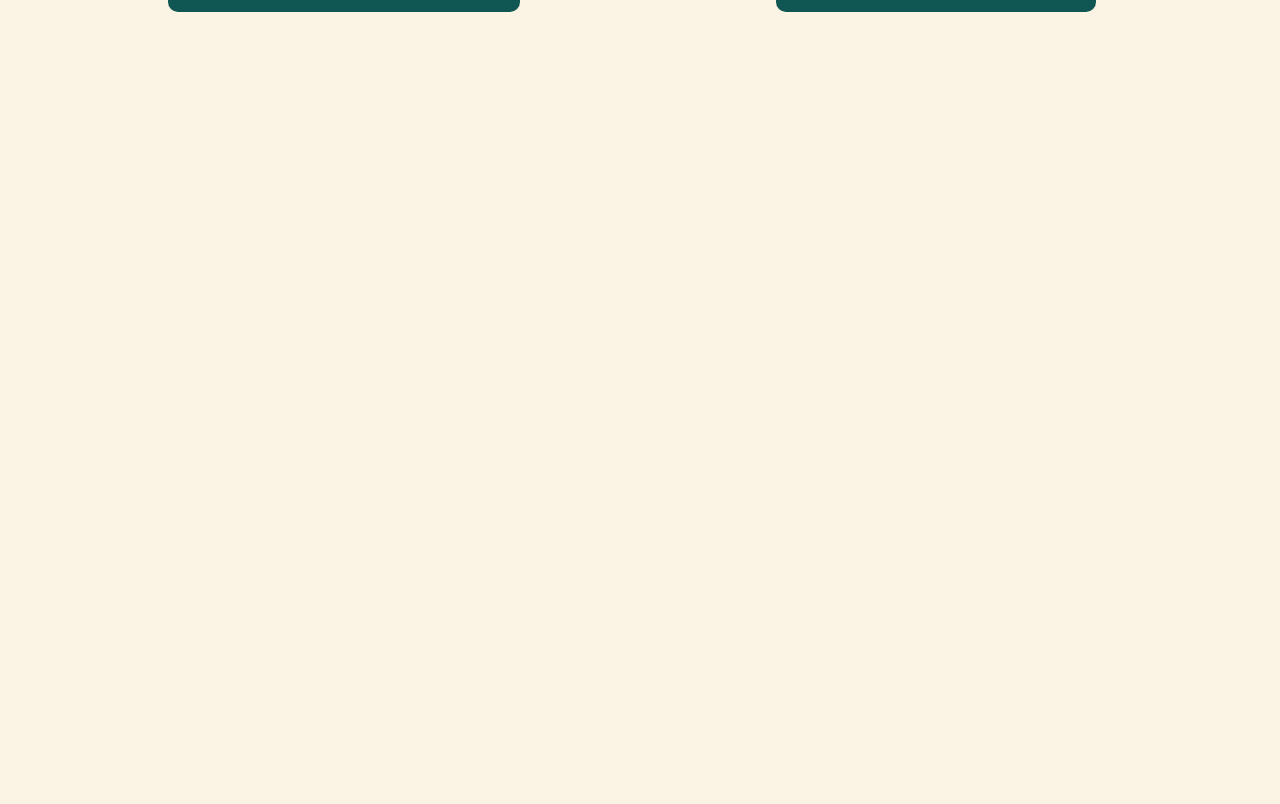
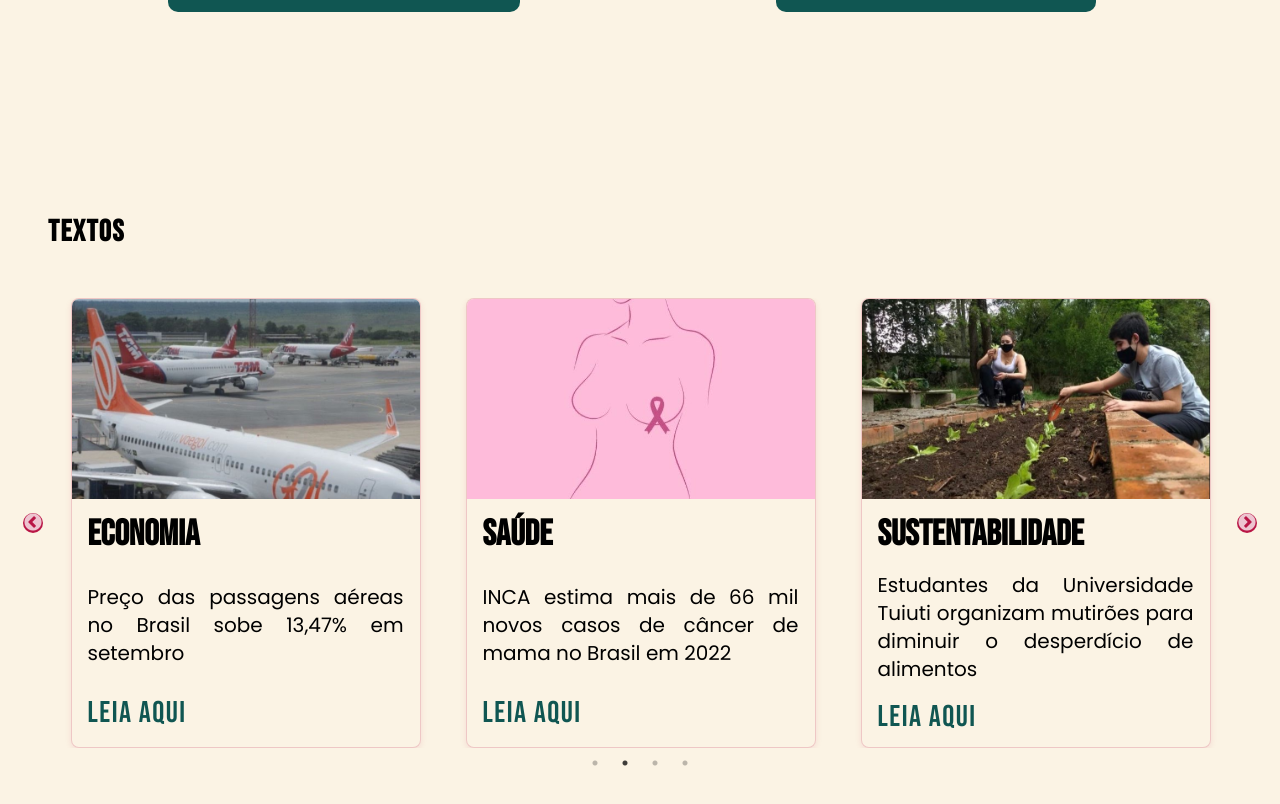
Before and after one commit to christianodavid/GabrielaDanielPortfolio, a React (Vite) app: page / in a window 1280 px wide. Shown: the part 1846-2650 px from the top of the page. Before the commit the page ends 1983 px from the top, so only its background shows below. Built offline with nearby package versions, Linux system fonts and the light colour scheme; a web font is replaced by a local one.

Commit message:
feat: implemented Texts Section and fixed some previous commit

```diff
--- a/package.json
+++ b/package.json
@@ -11,7 +11,9 @@
   },
   "dependencies": {
     "react": "^18.2.0",
-    "react-dom": "^18.2.0"
+    "react-dom": "^18.2.0",
+    "react-slick": "^0.30.2",
+    "slick-carousel": "^1.8.1"
   },
   "devDependencies": {
     "@types/react": "^18.2.66",
--- a/src/App.jsx
+++ b/src/App.jsx
@@ -2,6 +2,7 @@ import Navbar from "./components/pages/home/Navbar/Navbar";
 import HeroSection from "./components/pages/home/HeroSection/HeroSection";
 import AboutSection from "./components/pages/home/AboutSection/AboutSection";
 import SkillsSection from "./components/pages/home/SkillsSection/SkillsSection";
+import TextsSection from "./components/pages/home/TextsSection/TextsSection";
 
 const App = () => {
   return (
@@ -10,6 +11,7 @@ const App = () => {
       <HeroSection />
       <AboutSection />
       <SkillsSection />
+      <TextsSection />
     </>
   );
 };
--- a/src/components/pages/home/TextsSection/TextCard/TextCard.jsx
+++ b/src/components/pages/home/TextsSection/TextCard/TextCard.jsx
@@ -1,5 +1,5 @@
-import ProjectLink from "./ProjectLink";
 import styles from "./TextCard.module.css";
+import ProjectLink from "../../../../ui/ProjectLink/ProjectLink";
 
 const TextCard = ({ data }) => {
   return (
--- a/src/components/pages/home/TextsSection/TextsSection.jsx
+++ b/src/components/pages/home/TextsSection/TextsSection.jsx
@@ -0,0 +1,88 @@
+import styles from "./TextsSection.module.css";
+import Section from "../../../ui/Section/Section";
+import SectionTitle from "../../../ui/SectionTitle/SectionTitle";
+import TextsData from "./data/TextsData";
+import TextCard from "./TextCard/TextCard";
+import Slider from "react-slick";
+import "slick-carousel/slick/slick.css";
+import "slick-carousel/slick/slick-theme.css";
+
+const TextsSection = () => {
+  const SampleNextArrow = (props) => {
+    const { className, style, onClick } = props;
+    return (
+      <div
+        className={className}
+        style={{
+          ...style,
+          display: "block",
+          background: "var(--pink-colour)",
+          borderRadius: "100%",
+        }}
+        onClick={onClick}
+      />
+    );
+  };
+
+  const SamplePrevArrow = (props) => {
+    const { className, style, onClick } = props;
+    return (
+      <div
+        className={className}
+        style={{
+          ...style,
+          display: "block",
+          backgroundColor: "var(--pink-colour)",
+          borderRadius: "100%",
+        }}
+        onClick={onClick}
+      />
+    );
+  };
+
+  const settings = {
+    dots: true,
+    infinite: true,
+    autoplay: true,
+    autoplaySpeed: 3000,
+    speed: 1000,
+    slidesToShow: 3,
+    slidesToScroll: 1,
+    cssEase: "linear",
+    responsive: [
+      {
+        breakpoint: 1251,
+        settings: {
+          slidesToShow: 2,
+          slidesToScroll: 1,
+          infinite: true,
+          dots: true,
+        },
+      },
+      {
+        breakpoint: 919,
+        settings: {
+          slidesToShow: 1,
+          slidesToScroll: 1,
+        },
+      },
+    ],
+    nextArrow: <SampleNextArrow />,
+    prevArrow: <SamplePrevArrow />,
+  };
+
+  return (
+    <Section id="texts">
+      <SectionTitle>Textos</SectionTitle>
+      <div className={styles.section_texts__container}>
+        <Slider {...settings}>
+          {TextsData.map((data, index) => (
+            <TextCard key={index} data={data} />
+          ))}
+        </Slider>
+      </div>
+    </Section>
+  );
+};
+
+export default TextsSection;
--- a/src/components/pages/home/TextsSection/TextsSection.module.css
+++ b/src/components/pages/home/TextsSection/TextsSection.module.css
@@ -0,0 +1,3 @@
+.section_texts__container {
+  padding: 3rem;
+}
```
Also changed, not shown: src/components/pages/home/TextsSection/data/TextsData.jsx (renamed from src/data/TextsData.jsx), 1 other file (tests, documents, lock files or other folders).
